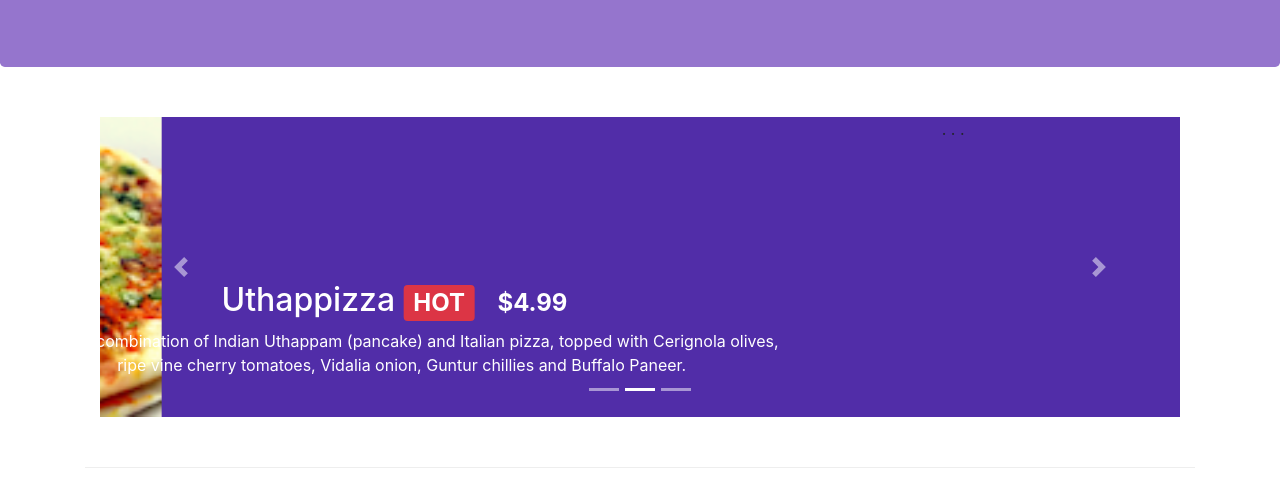
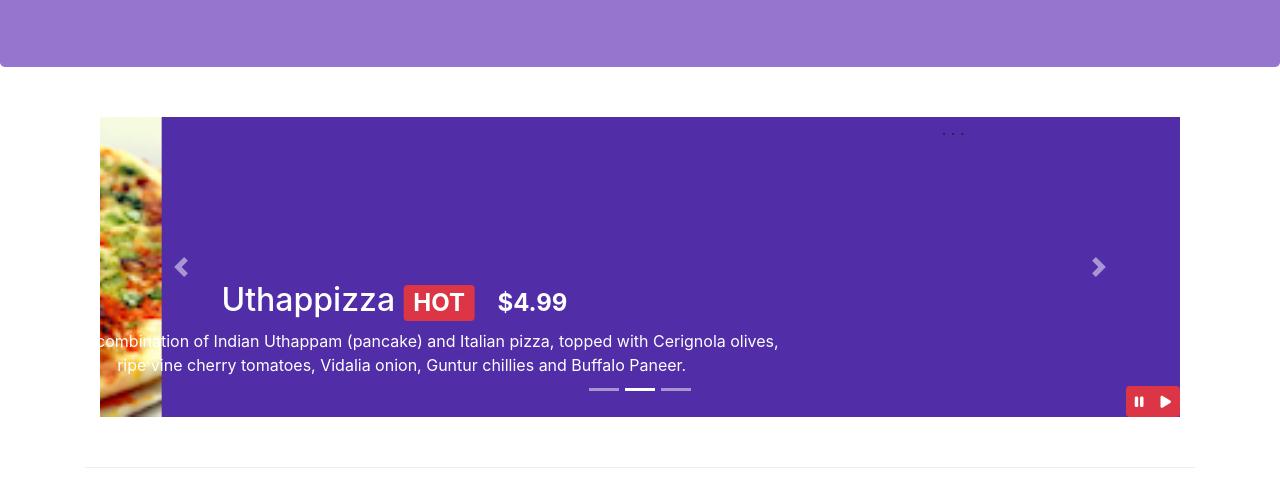
Before and after one commit to giahungphanngoc2002/git-test-01, a website: page index.html in a window 1280 px wide. Shown: the part 307-800 px from the top of the page. Drawn offline with nearby package versions, Linux system fonts and the light colour scheme.

Commit message:
Boostrap JQuery

```diff
--- a/CSS/style.css
+++ b/CSS/style.css
@@ -66,3 +66,10 @@ body{
     left: 0;
     min-height: 300px;
 }
+
+#carouselButton {
+    right:0px;
+    position: absolute;
+    bottom: 0px;
+    z-index: 1;
+}
--- a/index.html
+++ b/index.html
@@ -116,6 +116,15 @@
                     <a class="carousel-control-next" href="#mycarousel" role="button" data-slide="next">
                         <span class="carousel-control-next-icon"></span>
                     </a>
+                    <div class="btn-group" id="carouselButton">
+                        <button class="btn btn-danger btn-sm" id="carousel-pause">
+                            <span class="fa fa-pause"></span>
+                        </button>
+                        <button class="btn btn-danger btn-sm" id="carousel-play">
+                            <span class="fa fa-play"></span>
+                        </button>
+    </div>
+
 
 
                 </div>
@@ -278,6 +287,16 @@
         $(document).ready(function () {
             $('[data-toggle="tooltip"]').tooltip();
         });
+        $(document).ready(function(){
+            $("#mycarousel").carousel( { interval: 2000 } );
+            $("#carousel-pause").click(function(){
+                $("#mycarousel").carousel('pause');
+            });
+            $("#carousel-play").click(function(){
+                $("#mycarousel").carousel('cycle');
+            });
+        });
+
     </script>
 </body>
 
```
